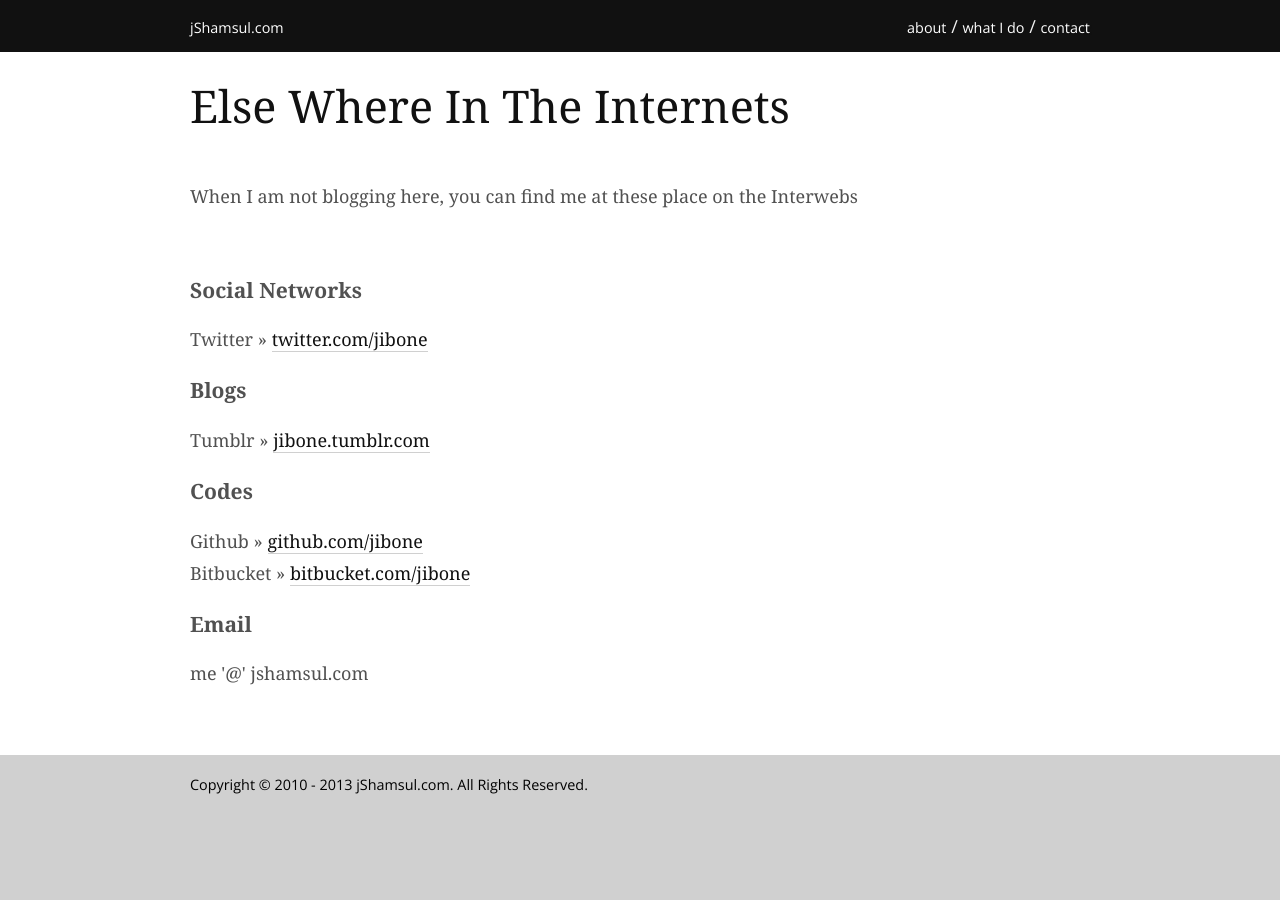
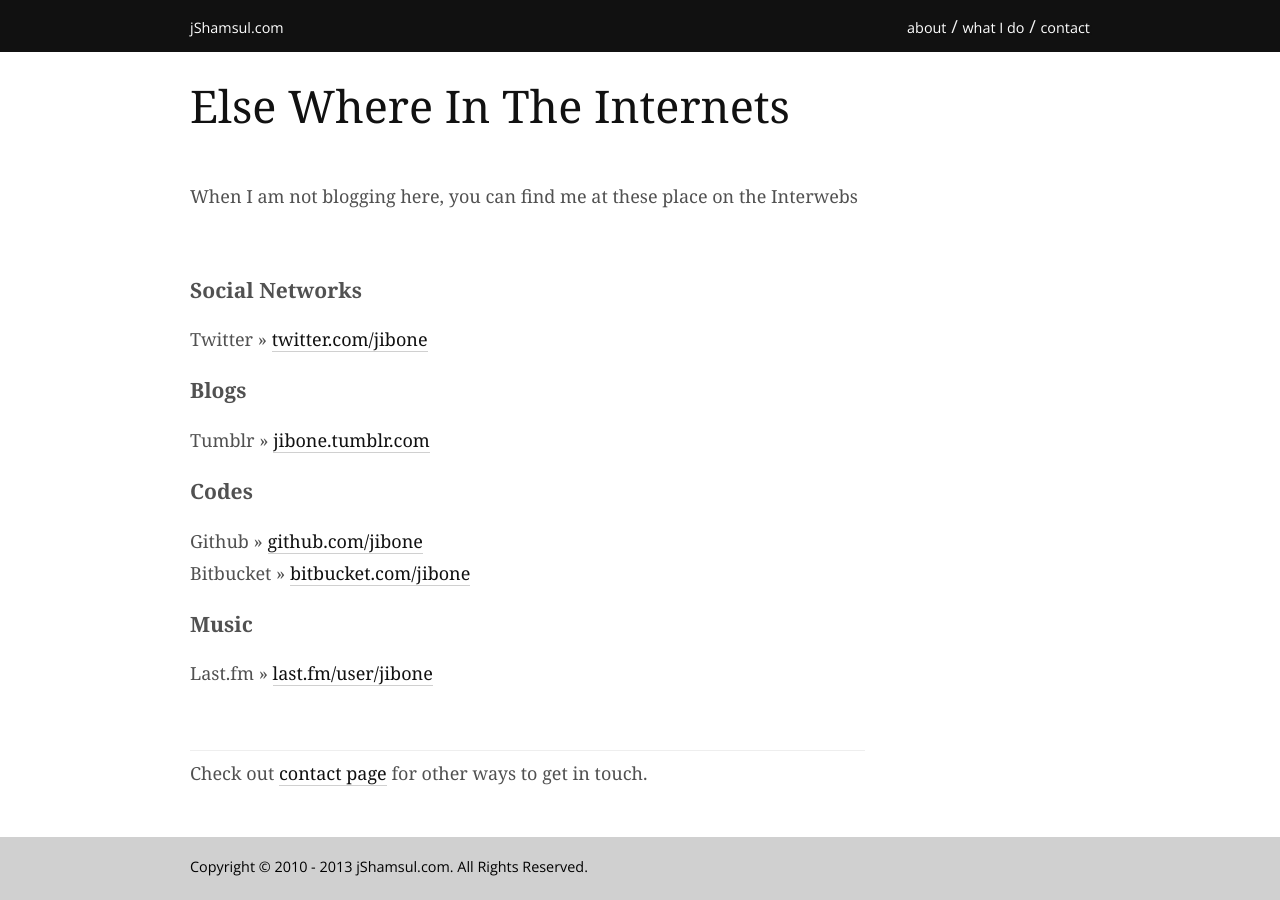
Before and after one commit to jibone/jibone.github.com, a Jekyll site: the page built from links.html, in a window 1280 px wide. Built offline with Jekyll 4.4.1, drawn with Linux system fonts in a browser that asks for light colours; some web fonts are replaced; Markdown is read by kramdown in place of the engine named in the settings; comment, search, counter and statistics services are not loaded.

Commit message:
added links page and some typo fix

```diff
--- a/index.html
+++ b/index.html
@@ -48,7 +48,7 @@
   <div class="content-panel blog-list-container">
     <div class="page-container">
       <div class="content">
-        <p>This is my personal website where I tend to write about things.</p>
+        <p>This is my personal website where I write about things that interest me.</p>
         <ul class="blog-list">
           {% for post in site.posts limit: 10 %}
           <li><span class="date">{{post.date | date: "%b %e"}}</span> &raquo; <a href="{{post.url}}" class="link">{{post.title}}</a></li>
--- a/links.html
+++ b/links.html
@@ -40,8 +40,15 @@
           <li><span class="text">Github</span> &raquo; <a href="http://github.com/jibone">github.com/jibone</a></li>
           <li><span class="text">Bitbucket</span> &raquo; <a href="http://bitbucket.com/jibone">bitbucket.com/jibone</a></li>
         </ul>
-        <h3>Email</h3>
-        <p>me '@' jshamsul.com</p>
+        <h3>Music</h3>
+        <ul class="link-list">
+          <li><span class="text">Last.fm</span> &raquo; <a href="http://last.fm/user/jibone">last.fm/user/jibone</a></li>
+        </ul>
+
+        <p>&nbsp;</p>
+        <hr/>
+
+        Check out <a href="/contact">contact page</a> for other ways to get in touch.
       </div>
     </div>
   </div><!-- link list container ends -->
```
Also changed, not shown: 2 other files.
